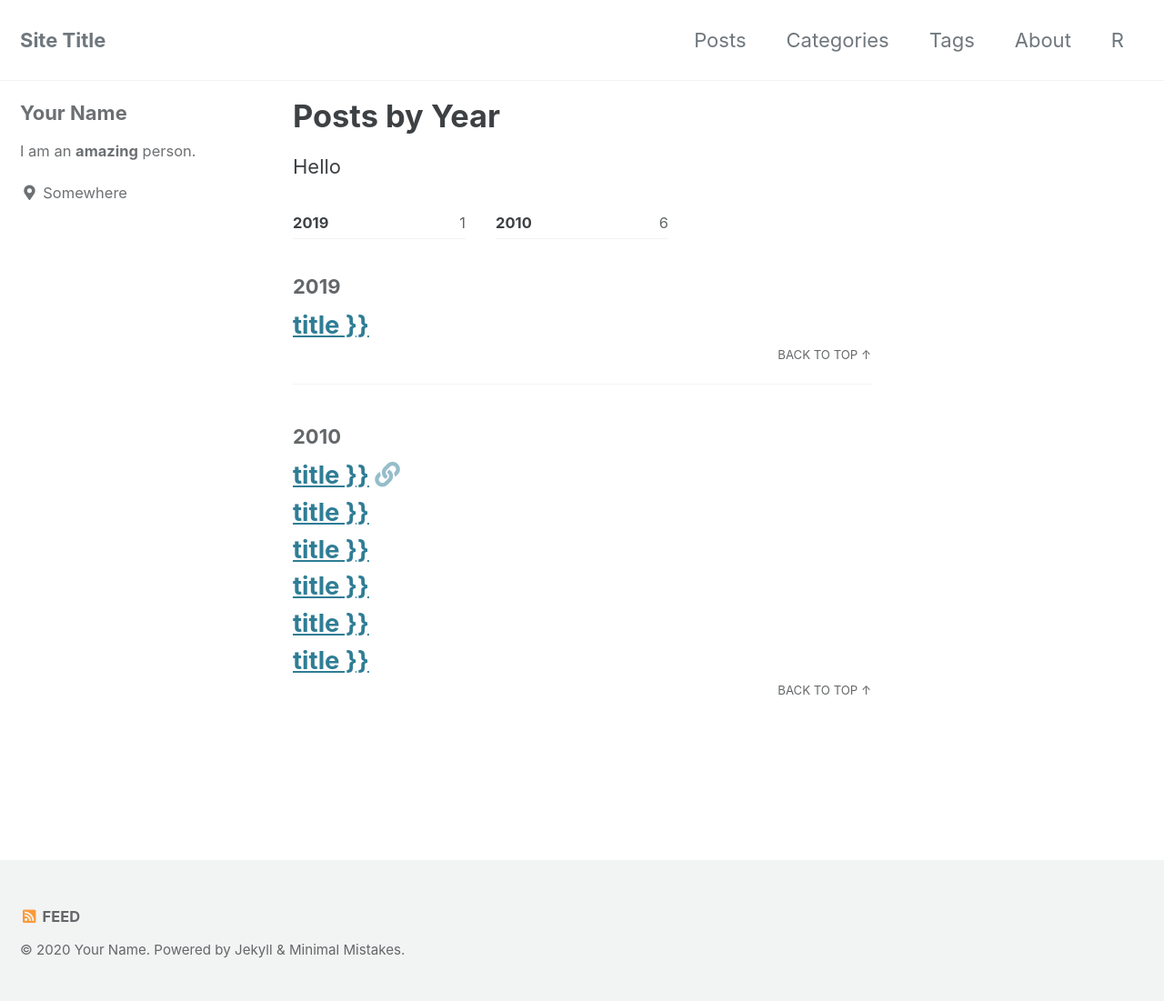
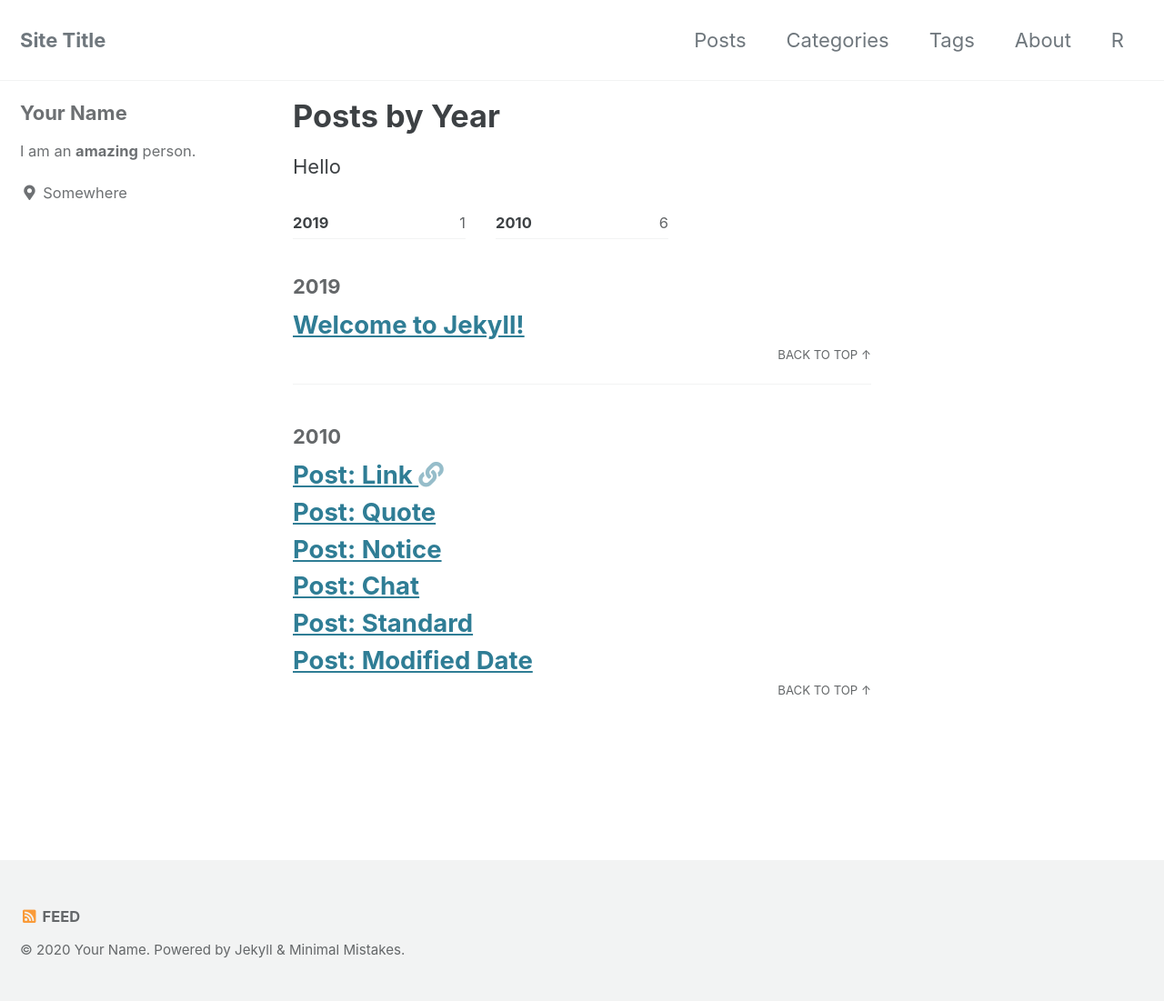
Before and after one commit to anantjoshi97/website, a Jekyll site: the page built from _pages/year-archive.md, in a window 1280 px wide. Shown: the whole page at 91% size. Built offline with Jekyll 4.4.1, drawn with Linux system fonts in a browser that asks for light colours; cached includes are drawn as plain includes.

Commit message:
Reverted last change

```diff
--- a/_includes/archive-single-new.html
+++ b/_includes/archive-single-new.html
@@ -19,9 +19,9 @@
     {% endif %}
     <h2 class="archive__item-title no_toc" itemprop="headline">
       {% if post.link %}
-        <a href="{{ post.link }}">{{ {{ post.date | date_to_long_string }} title }}</a> <a href="{{ post.url | relative_url }}" rel="permalink"><i class="fas fa-link" aria-hidden="true" title="permalink"></i><span class="sr-only">Permalink</span></a>
+        <a href="{{ post.link }}">{{ title }}</a> <a href="{{ post.url | relative_url }}" rel="permalink"><i class="fas fa-link" aria-hidden="true" title="permalink"></i><span class="sr-only">Permalink</span></a>
       {% else %}
-        <a href="{{ post.url | relative_url }}" rel="permalink">{{ {{ post.date | date_to_long_string }} title }}</a>
+        <a href="{{ post.url | relative_url }}" rel="permalink">{{ title }}</a>
       {% endif %}
     </h2>
     <!-- Write your comments here
```
